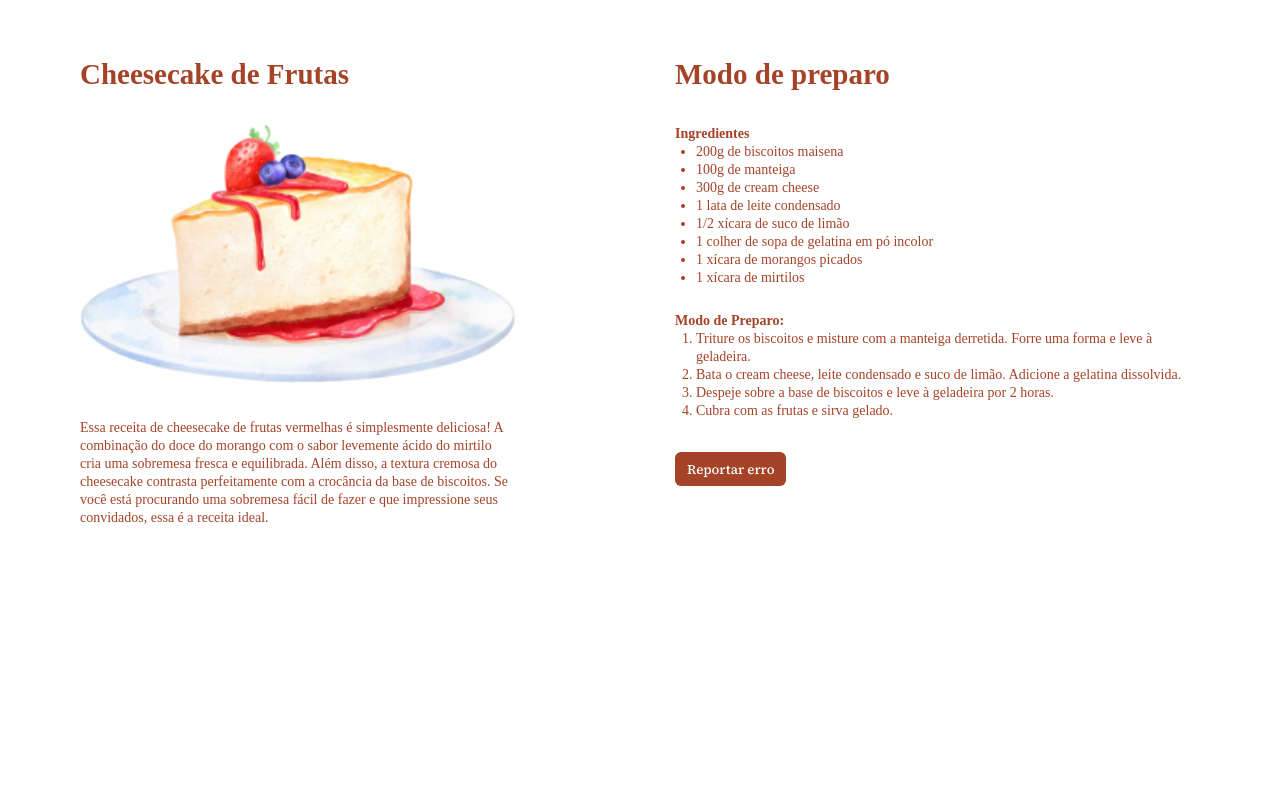
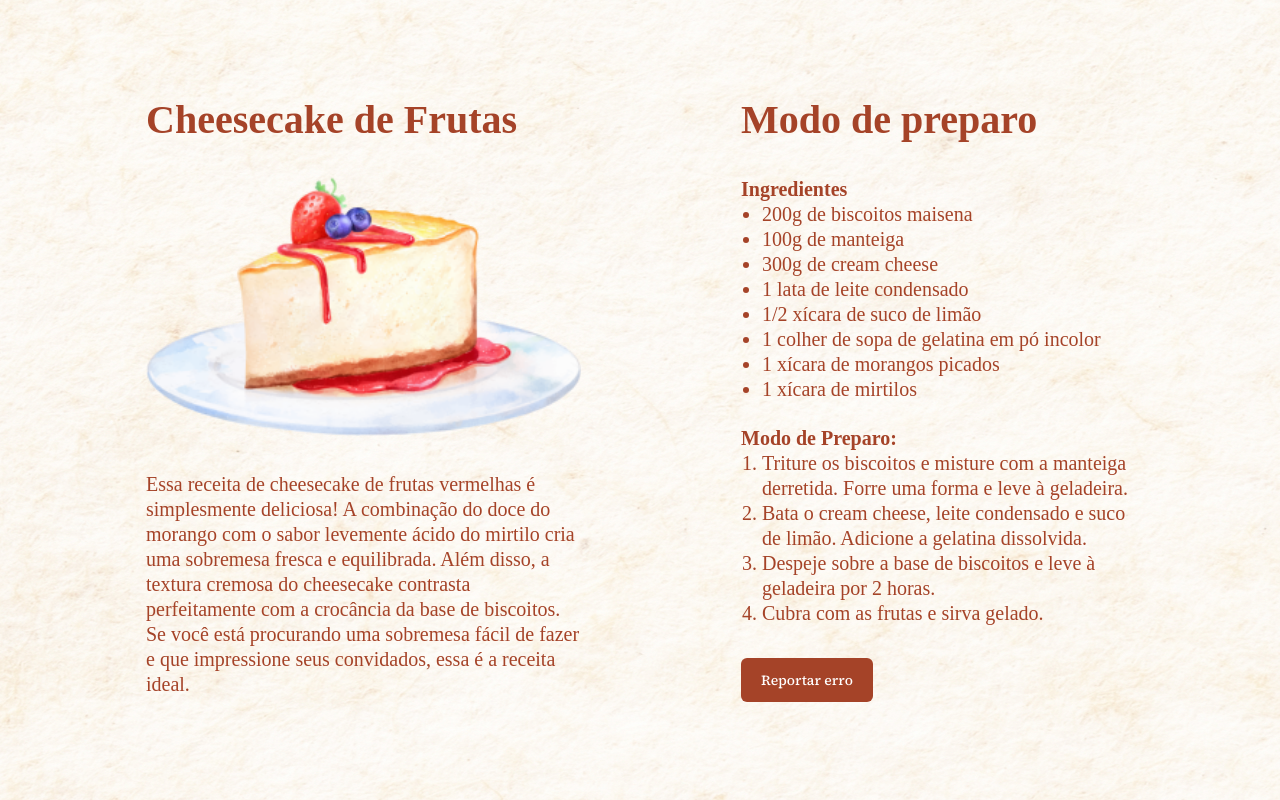
Before and after one commit to rafaaehlke/Projeto-cheesecake, a plain HTML site: page index.html in a window 1280 px wide. Drawn offline with Linux system fonts and the light colour scheme; a web font is replaced by a local one.

Commit message:
alling fonts media queries and add background img

```diff
--- a/style.css
+++ b/style.css
@@ -15,6 +15,8 @@
 body {
   color: #A54328;
   font-size: 1.6rem;
+
+  background: #FFF;
 }
 
 main {
@@ -91,13 +93,43 @@ button {
       flex-direction: row;
       max-width: fit-content;
       gap: 16rem;
+
+      padding: 9.5rem 14.6rem;
     }
 
     .recipe {
       max-width: 43.5rem;
+
     }
 
     .ingredients {
       max-width: 52.5rem;
     }
+
+    h1,
+    h2 {
+      font-size: 4rem;
+      line-height: 5rem;
+    }
+
+    p,
+    li,
+    strong {
+      font-size: 2rem;
+      line-height: 2.5rem;
+    }
+
+    button {
+      font-size: 1.4rem;
+      line-height: 2.4rem;
+
+      padding: 1rem 2rem;
+    }
 }
+
+@media (min-width:600px) {
+
+  body {
+    background: url(./image/background-desktop.jpg);
+  }
+}
```
Also changed, not shown: image/background-desktop.jpg (added).
